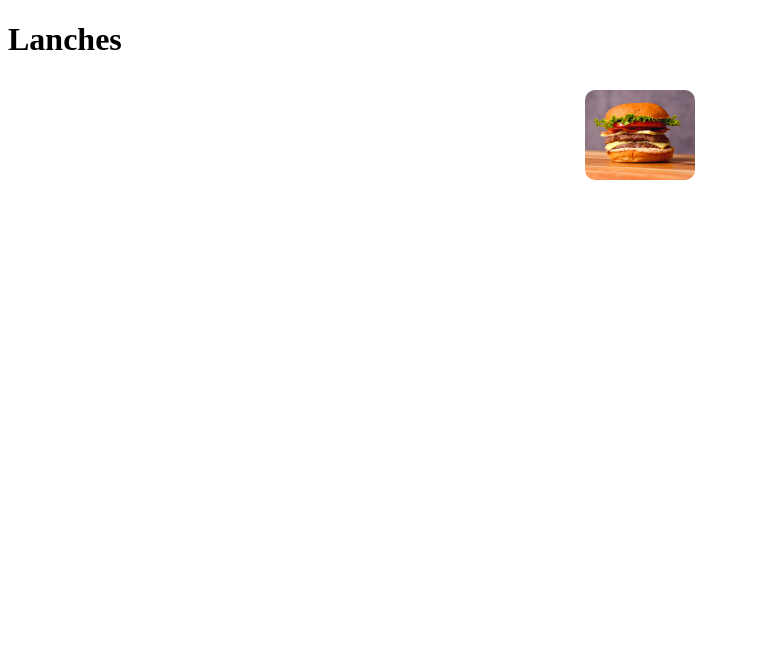
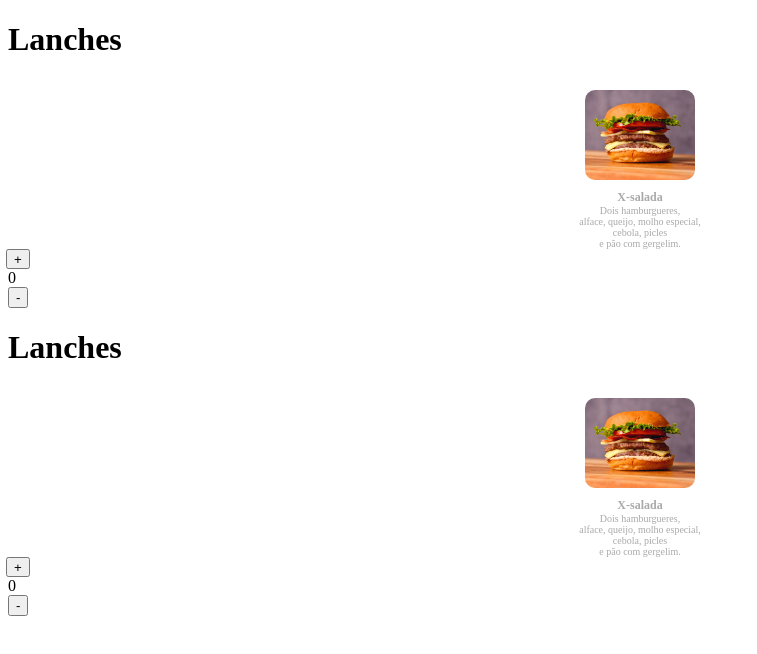
Before and after one commit to juanDss04/ParahLanches, a plain HTML site: page lanches.html in a window 1280 px wide. Shown: the whole page, without its empty margins (0-757 px from the left). Drawn offline with Linux system fonts and the light colour scheme.

Commit message:
Update lanches.html

```diff
--- a/lanches.html
+++ b/lanches.html
@@ -4,10 +4,43 @@
     <title>Lanches</title>
     <meta charset="UTF-8">
     <link rel="stylesheet" href="css/style.css">
+    <script src="js/script.js"></script>
 </head>
 <body>
     <h1>Lanches</h1>
+    <div class="container">
     <div class="produto">
-    <img src="img/xsalada1.jpg">
+        <img src="img/xsalada1.jpg">
+    </div>
+     <span class="titulo_produto">X-salada</span>
+     <span class="descr_produto">Dois hamburgueres,<br/> alface, queijo, molho especial,<br/>  cebola, picles<br/>  e pão com gergelim.</span>
+    <div class="btn_somar"><button>+</button></div>
+    <span>0</span>
+    <div class="btn_subtrair"><button>-</button></div>
+    </div>
 </body>
 </html>
+<!DOCTYPE html>
+<html lang="pt-br">
+<head>
+    <title>Lanches</title>
+    <meta charset="UTF-8">
+    <link rel="stylesheet" href="css/style.css">
+    <script src="js/script.js"></script>
+</head>
+<body>
+    <h1>Lanches</h1>
+    <div class="container">
+    <div class="produto">
+        <img src="img/xsalada1.jpg">
+    </div>
+     <span class="titulo_produto">X-salada</span>
+     <span class="descr_produto">Dois hamburgueres,<br/> alface, queijo, molho especial,<br/>  cebola, picles<br/>  e pão com gergelim.</span>
+    <div class="btn_somar"><button>+</button></div>
+    <span>0</span>
+    <div class="btn_subtrair"><button>-</button></div>
+    </div>
+</body>
+</html>
+
+</html>
```
